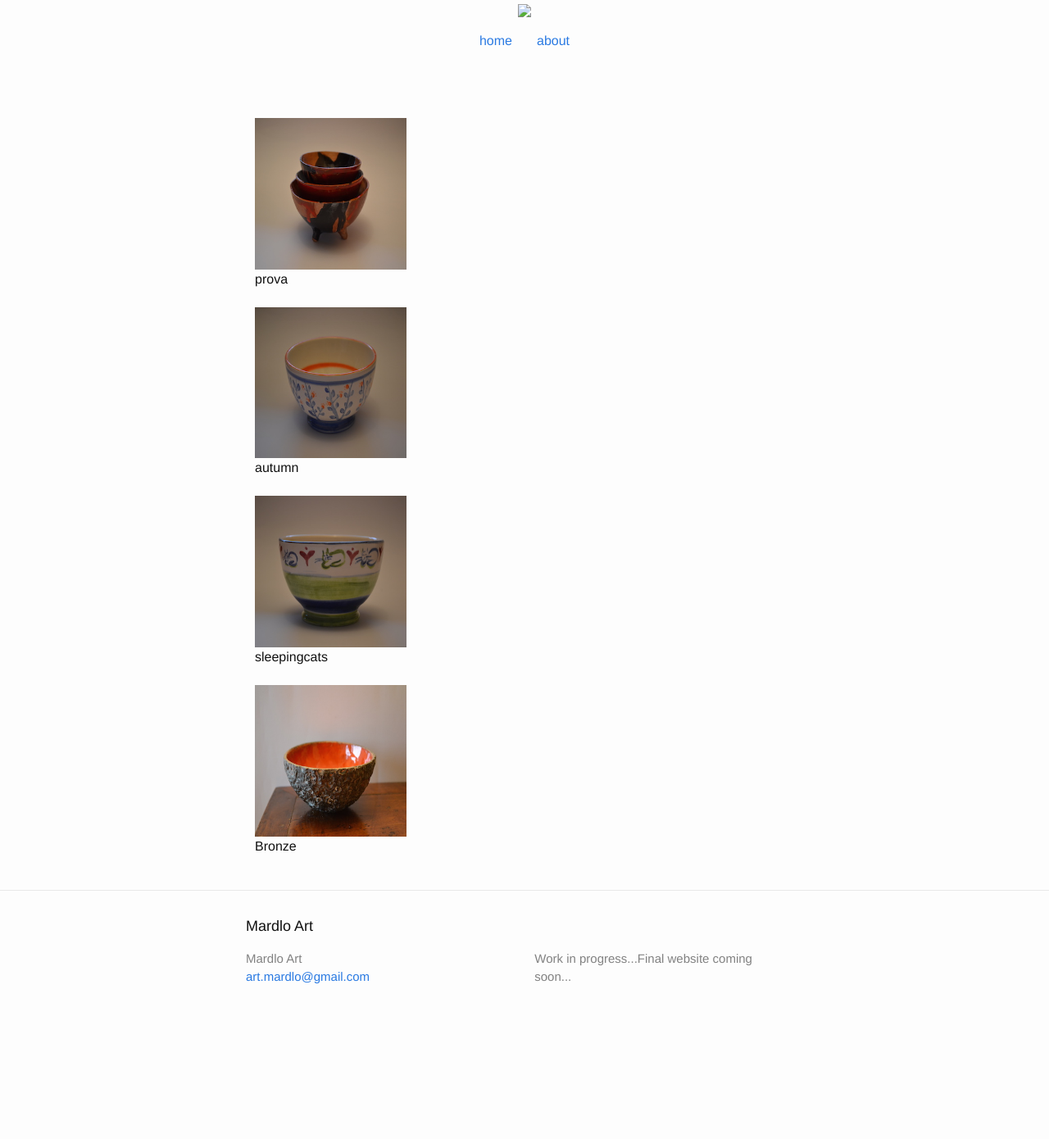
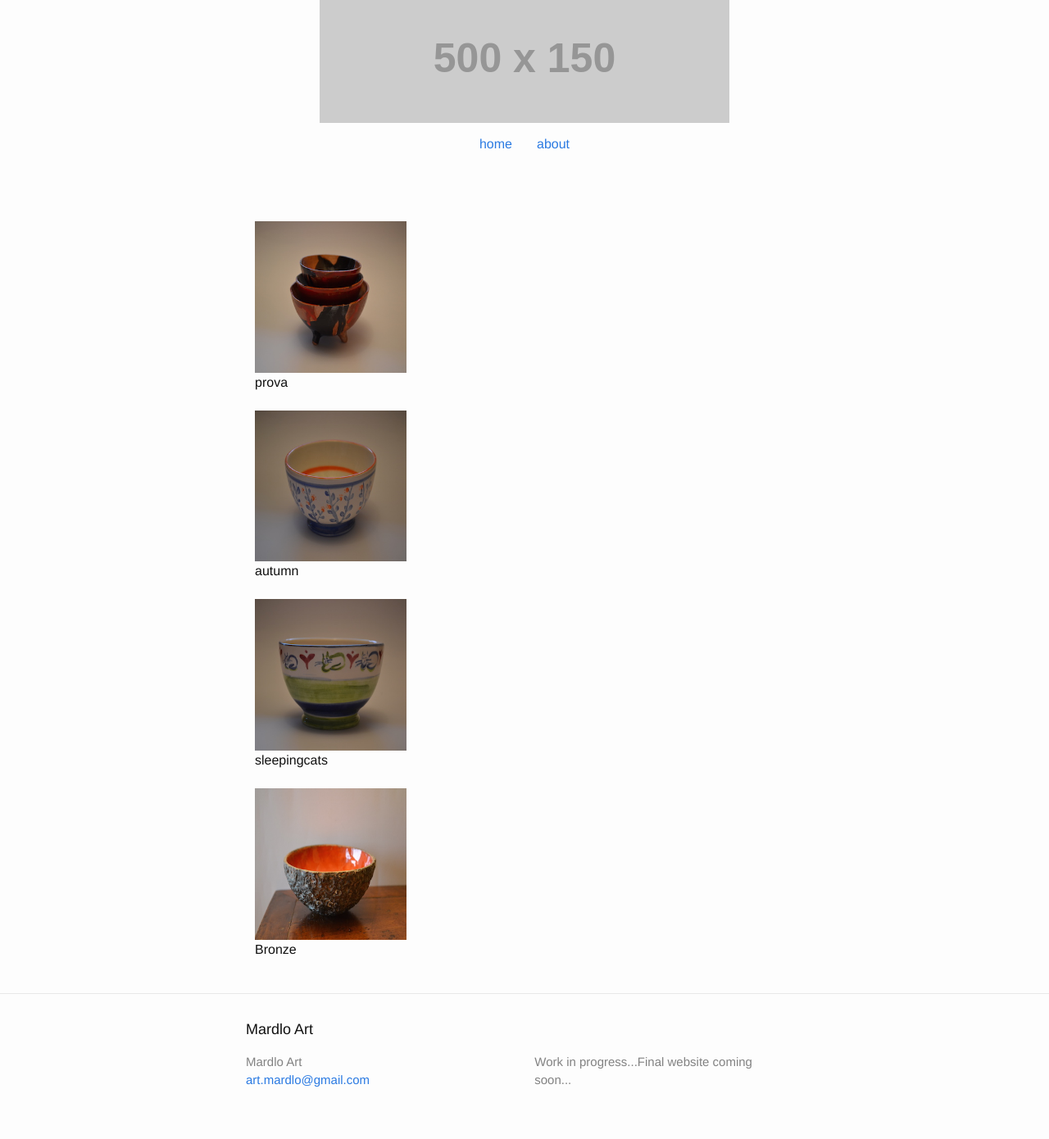
Before and after one commit to mardlo/mardlo.github.io, a Jekyll site: the page built from index.html, in a window 1280 px wide. Shown: the whole page at 82% size. Built offline with Jekyll 4.4.1, drawn with Linux system fonts in a browser that asks for light colours; before the commit the page ends 1264 px from its top, so only the background shows below that.

Commit message:
Update header.html

```diff
--- a/_includes/header.html
+++ b/_includes/header.html
@@ -1,7 +1,7 @@
 <header class="site-header">
 
   <div class="wrap">
-    <a class="site-title" href="{{ site.baseurl }}/"><img src="logo.png"></a>
+    <a class="site-title" href="{{ site.baseurl }}/"><img src="http://placehold.it/500x150"></a>
 
     <nav class="navbar">
       <div class="container">
```
